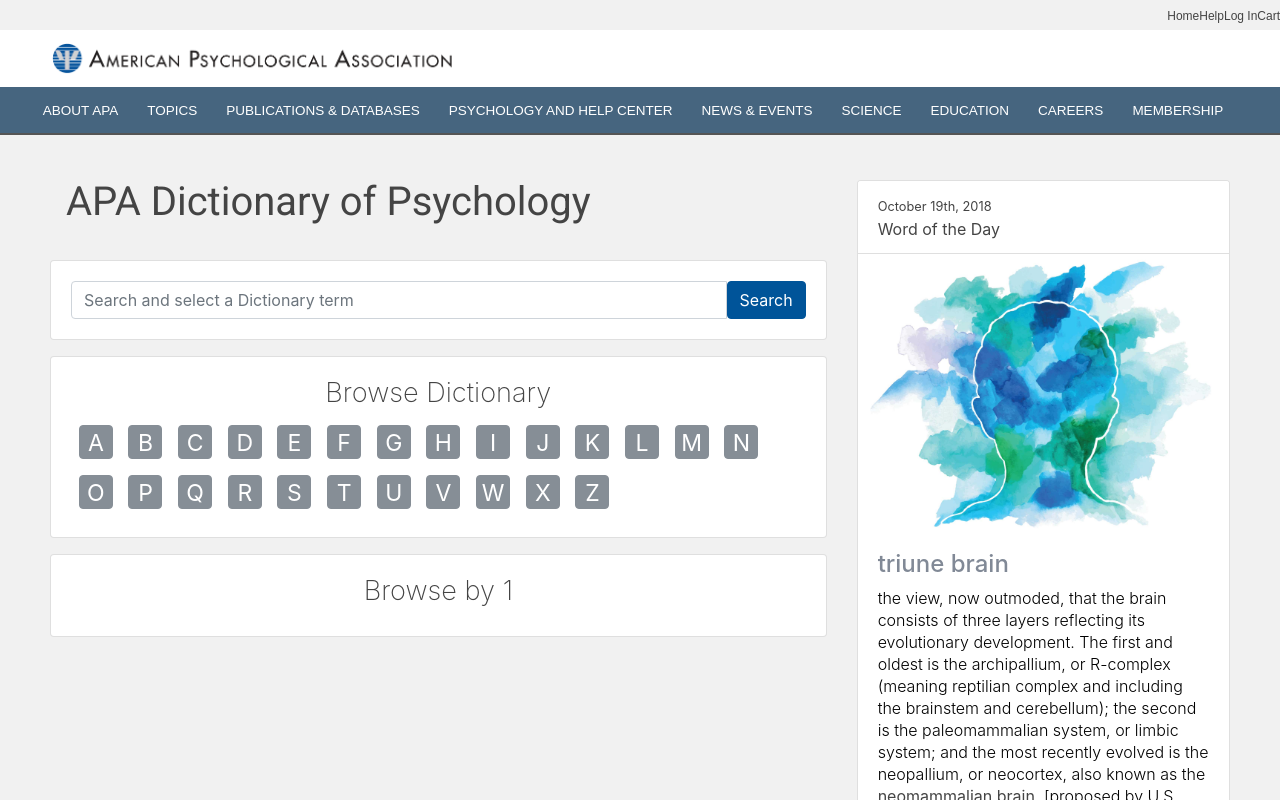
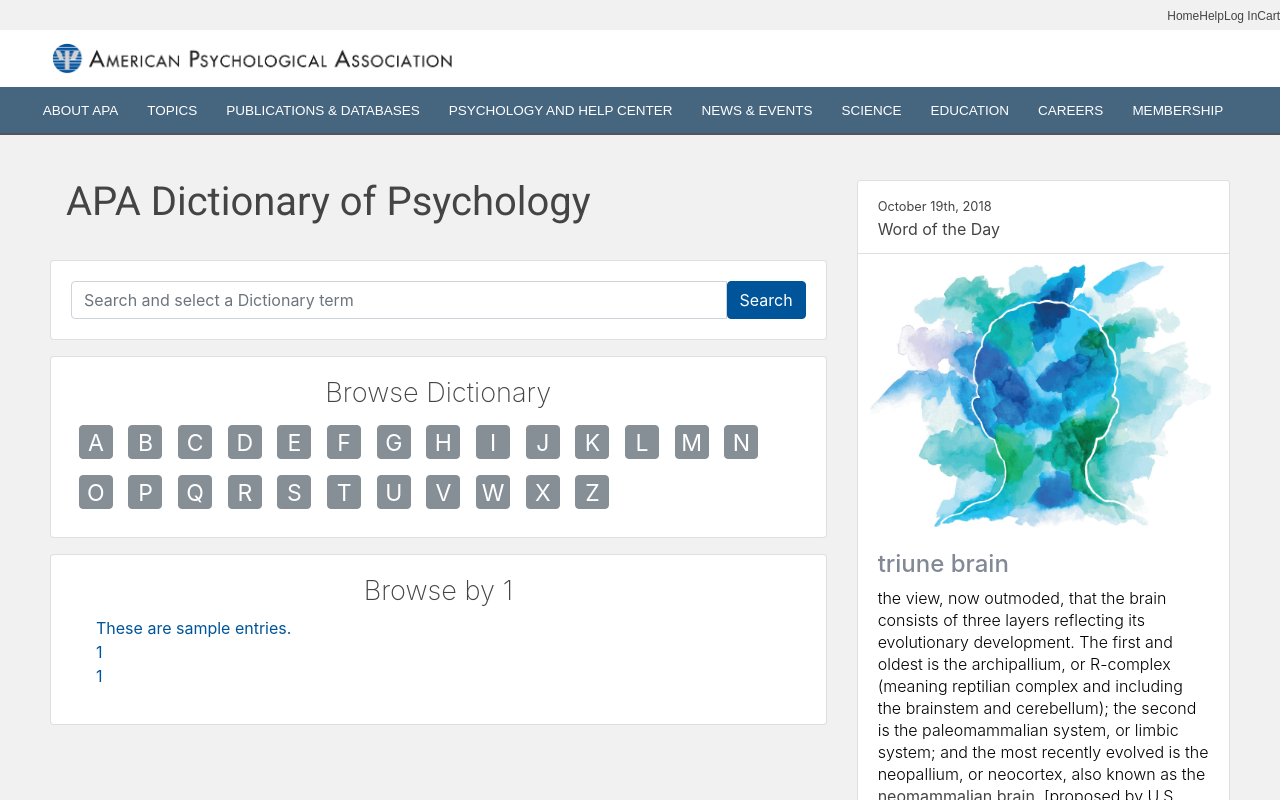
Before and after one commit to GrumpyEwok/APA-Dictionary-Rebuild, an Angular app: page /terms/1 in a window 1280 px wide. Shown: the top 800 px of the page. Built offline with nearby package versions, Linux system fonts and the light colour scheme.

Commit message:
Add sample terms, adjust styling on hover.

```diff
--- a/src/app/featured-term/featured-term.component.css
+++ b/src/app/featured-term/featured-term.component.css
@@ -2,3 +2,8 @@
   color: #818996;
   line-height: 1.2;
 }
+
+h4:hover {
+  text-decoration: underline;
+  text-decoration-color: #005499;
+}
--- a/src/app/terms-list/terms-list.component.css
+++ b/src/app/terms-list/terms-list.component.css
@@ -7,3 +7,21 @@
   font-weight: 200;
   font-size: 1.7em;
 }
+
+ul {
+  list-style: none;
+}
+
+#terms-list {
+  display: flex;
+}
+
+#terms-list a {
+  text-align: left;
+  color: #005499;
+  cursor: pointer;
+}
+
+#terms-list a:hover {
+  text-decoration: underline;
+}
--- a/src/app/terms-list/terms-list.component.html
+++ b/src/app/terms-list/terms-list.component.html
@@ -2,11 +2,18 @@
   <div class="card">
     <div class="card-body" id="letters-container">
       <h3 class="subheading">Browse by {{ selectedLetter | uppercase }}</h3>
-      <div id="terms-list">
+      <div class="containter">
+        <div class="row">
 
-        <a *ngFor="let term of terms">{{ selectedLetter }}</a>
+          <div id="terms-list">
+            <ul>
+              <li><a>These are sample entries.</a></li>
+              <li><a>{{ selectedLetter }}</a></li>
+              <li><a>{{ selectedLetter }}</a></li>
+            </ul>
+          </div>
 
-
+        </div>
       </div>
     </div>
   </div>
```
